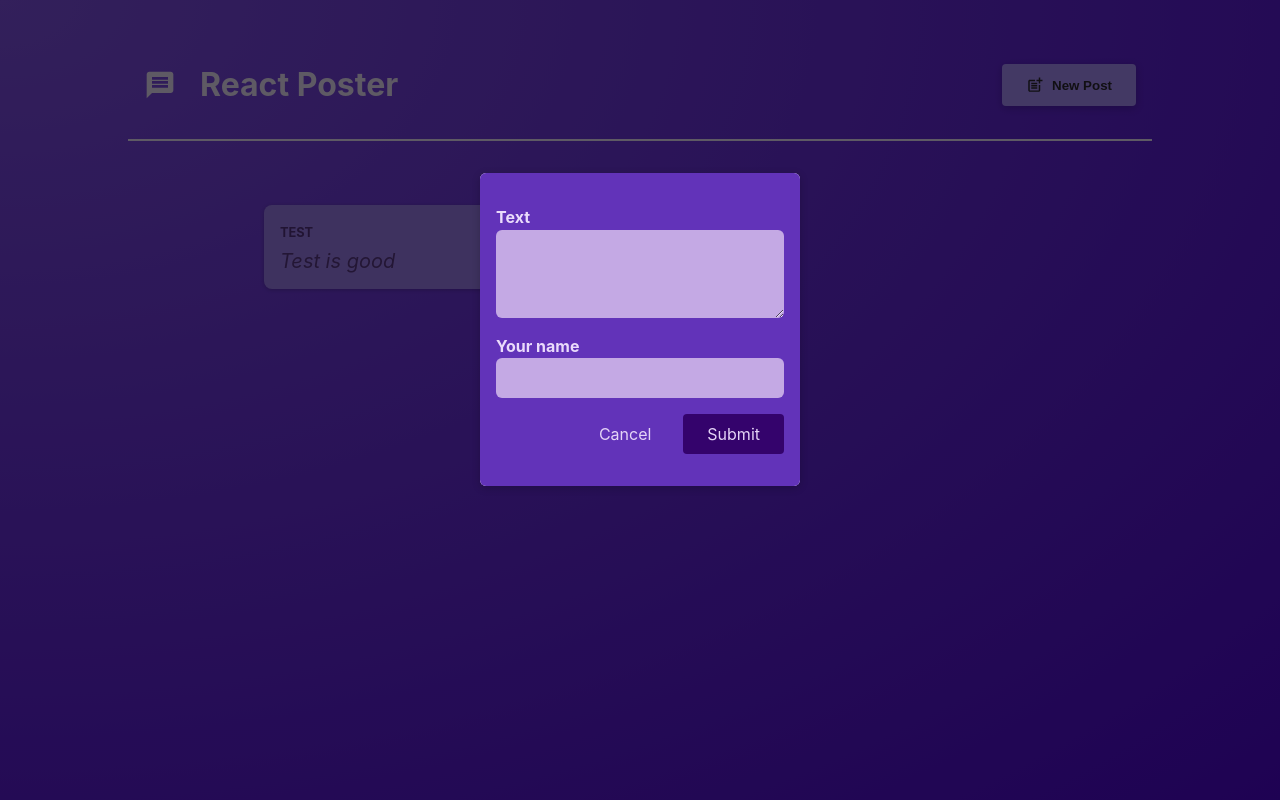
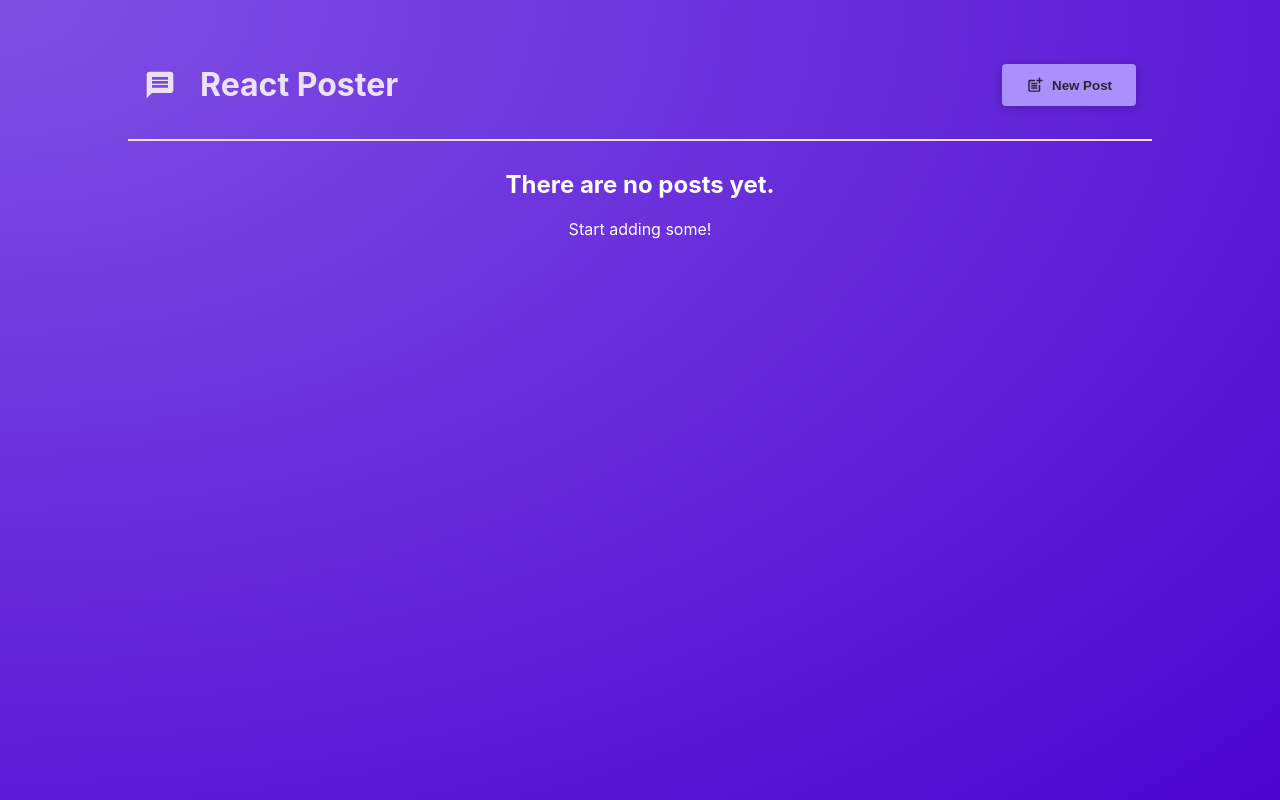
Before and after one commit to Price3258/react-crash-course, a React (Vite) app: page / in a window 1280 px wide. Built offline with nearby package versions, Linux system fonts and the light colour scheme.

Commit message:
35 목록 데이터 표시하기

```diff
--- a/src/App.jsx
+++ b/src/App.jsx
@@ -3,7 +3,7 @@
 import { useState } from "react";
 
 function App() {
-  const [modalIsVisible, setModalIsVisible] = useState(true);
+  const [modalIsVisible, setModalIsVisible] = useState(false);
 
   function showModalHandler() {
     setModalIsVisible(true);
--- a/src/components/PostsList.jsx
+++ b/src/components/PostsList.jsx
@@ -13,6 +13,10 @@
     });
   }
 
+  const renderPosts = posts.map((post) => {
+    return <Post key={post.body} author={post.author} body={post.body} />;
+  });
+
   return (
     <>
       {isPosting && (
@@ -20,10 +24,13 @@
           <NewPost onCancel={onStopPosting} onAddPost={addPostHandler} />
         </Modal>
       )}
-
-      <ul className={classes.posts}>
-        <Post author="Test" body="Test is good" />
-      </ul>
+      {posts.length > 0 && <ul className={classes.posts}>{renderPosts}</ul>}
+      {posts.length === 0 && (
+        <div style={{ textAlign: "center", color: "white" }}>
+          <h2>There are no posts yet.</h2>
+          <p>Start adding some!</p>
+        </div>
+      )}
     </>
   );
 };
```
